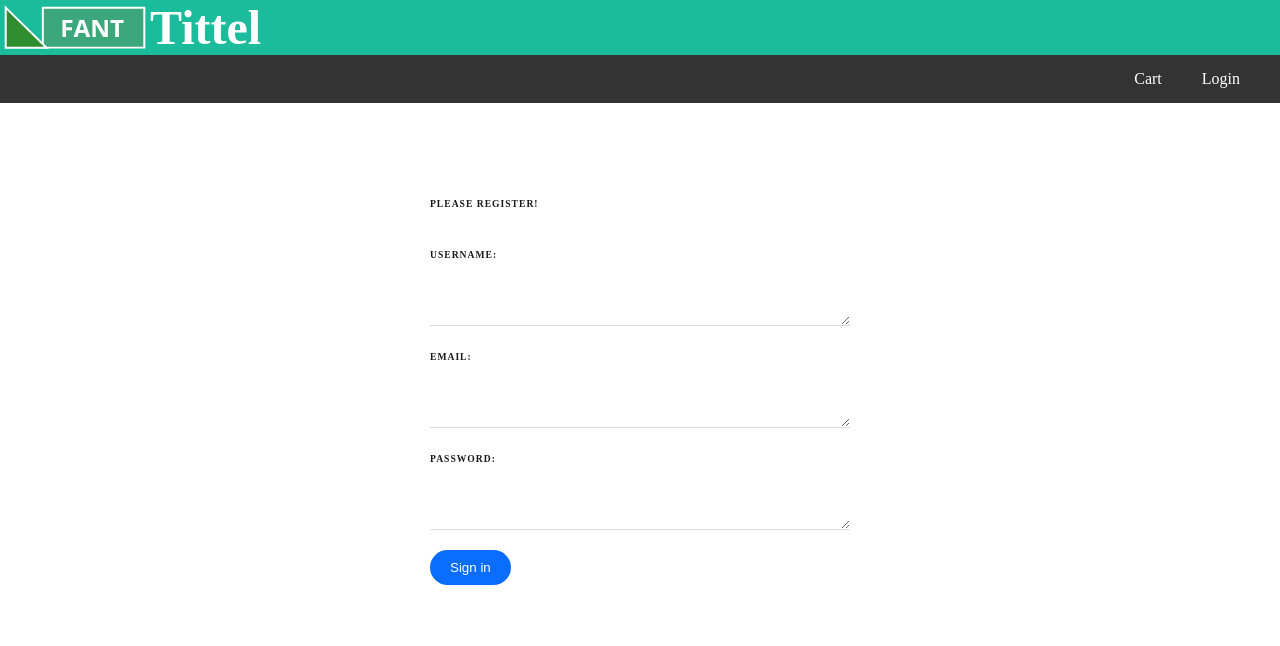
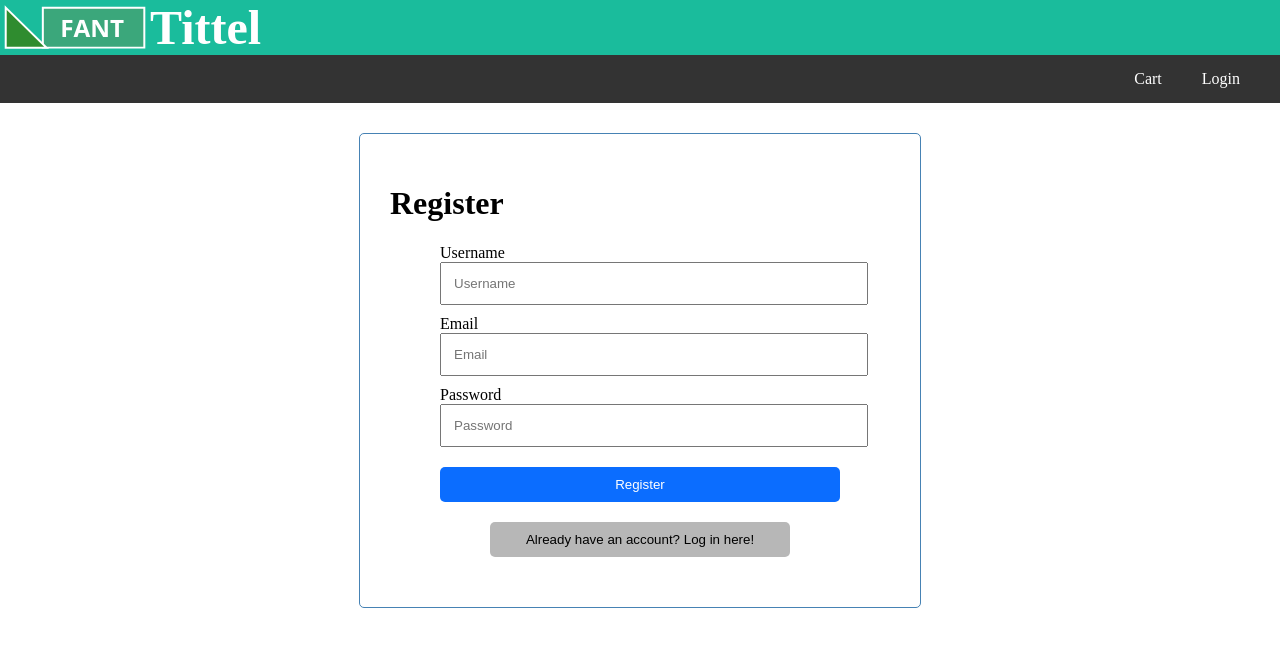
Before and after one commit to oddfjell/IDATT2105SemesterProject, a Vue app in the folder frontend/vue-full-stack-project/: page /register in a window 1280 px wide. Shown: the top 646 px of the page. Built offline with nearby package versions, Linux system fonts and the light colour scheme.

Commit message:
Updated registerpage to use form and inputcomponents

```diff
--- a/frontend/vue-full-stack-project/src/views/RegisterPageView.vue
+++ b/frontend/vue-full-stack-project/src/views/RegisterPageView.vue
@@ -1,31 +1,53 @@
 <template>
-  <div id="registerField" class="registerField">
-    <div id="registerLabel" class="registerLabel">
-      <label>Please register!</label>
-    </div>
-    <div id="username">
-      <label id="usernameLabel" class="registerLabel">Username:</label>
-      <textarea v-model="user.username" id="username" class="registerTextarea" @input="onInputUsername"></textarea>
-    </div>
-    <div id="email">
-      <label id="emailLabel" class="registerLabel">Email:</label>
-      <textarea v-model="user.email" id="email" class="registerTextarea" @input="onInputEmail"></textarea>
-    </div>
-    <div id="password">
-      <label id="passwordLabel" class="registerLabel">Password: </label>
-      <textarea v-model="user.password" id="password" class="registerTextarea" @input="onInputPassword"></textarea>
-      <button v-on:click="handleRegisterClick" id="registerbutton" class="registerButton">Sign in</button>
-    </div>
-    <div>
-      <p class="errorText">{{errorText}}</p>
+  <div class="container">
+    <h1>Register</h1>
+    <form id="loginField" class="loginField" @submit.prevent="submit">
+      <BaseInput
+          v-model="user.username"
+          :modelValue="user.username"
+          :error="errors.username"
+          @input="onInputUsername"
+          label="Username"
+          type="text"
+          class="field"
+      />
+      <BaseInput
+      v-model="user.email"
+      :modelValue="user.email"
+      :error="errors.email"
+      @input="onInputEmail"
+      label="Email"
+      type="email"
+      class="field"
+      />
+      <BaseInput
+          v-model="user.password"
+          :modelValue="user.password"
+          :error="errors.password"
+          @input="onInputPassword"
+          label="Password"
+          type="password"
+          class="field"
+      />
+      <div class="Btn">
+        <button id="registerBtn" v-on:click="handleRegisterClick" type="submit">Register</button>
+      </div>
+    </form>
+    <div class="Btn">
+      <button id="loginBtn" @click="onLogin" >Already have an account? Log in here!</button>
     </div>
   </div>
 </template>
 
 <script>
 import setUserService from "@/services/setUserService";
+import BaseInput from "@/components/Form/Input.vue";
+import { useField, useForm } from "vee-validate";
+import { string, object } from "yup";
+import router from "@/router";
 export default {
   name: "RegisterPageView.vue",
+  components: {BaseInput},
   data() {
     return {
       user: {
@@ -38,68 +60,78 @@ export default {
   },
   methods: {
     onInputUsername(username) {
-      this.user.username = username.target.value;
+      this.username = username.target.value;
       //this.$store.commit("UPDATE_NAME", e.target.value);
     },
     onInputEmail(email) {
-      this.user.email = email.target.value;
+      this.email = email.target.value;
     },
     onInputPassword(password) {
-      this.user.password = password.target.value;
+      this.password = password.target.value;
     },
-    async handleRegisterClick() {
-      //TODO let clean = DOMPurify.sanitize(dirty);  https://github.com/cure53/DOMPurify
-      if(this.user.username === ""){//undefined
-        this.errorText = "You must type a username to register"
-      } else if(this.user.email === ""){
-        this.errorText = "You must type a email to register"
-      } else if(this.user.password === ""){
-        this.errorText = "You must type a password to register"
-      }else{
-        //sett session tid og lagre bruker og session i store
-        await setUserService.methods.sendUserRegister(this.user);
-        //TODO feil innlogging
-      }
-    },
-  },//TODO lag template for register med de samme attributene
-}
+    onLogin(){
+      router.push("/login")
+    }
+  },
+  setup() {
+    const validationSchema = object({
+      username: string("Wrong format").required("Cannot be empty"),
+      email: string("Wrong format").email("Please enter a valid email").required("Cannot be empty"),
+      password: string("Wrong format").required("Cannot be empty"),
+    });
+    const {handleSubmit, errors} = useForm({
+      validationSchema,
+    });
+    const {value: username} = useField("username");
+    const {value: email} = useField("email");
+    const {value: password} = useField("password");
+    const submit = handleSubmit((values) => {
+      setUserService.methods.sendUserLogin(values)
+    });
+    return {
+      username,
+      email,
+      password,
+      errors,
+      submit,
+    };
+  }
+  }
 </script>
 
 <style scoped>
-.registerField{
-  max-width: 420px;
-  margin: 30px auto;
-  background: white;
-  text-align: left;
-  padding: 40px;
-  border-radius: 10px;
+.field{
+  display: block;
+  width: 80%;
+  margin: 10px auto;
 }
-.registerLabel{
-  color: #1b1a1a;
-  display: inline-block;
-  margin: 25px 0 15px;
-  font-size: 0.6em;
-  text-transform: uppercase;
-  letter-spacing: 1px;
-  font-weight: bold;
+
+.Btn{
+  margin: 20px auto;
+  text-align: center;
 }
-.registerTextarea{
-  display: block;
-  padding: 10px 6px;
-  width: 100%;
-  box-sizing: border-box;
-  border: none;
-  border-bottom: 1px solid #ddd;
-  color: #555;
-  height: auto;
-  max-width: 100%;
-}
-.registerButton{
+#registerBtn{
   background: #0b6dff;
   border: 0;
   padding: 10px 20px;
-  margin-top: 20px;
+  width: 80%;
   color: white;
-  border-radius: 20px;
+  border-radius: 5px;
+}
+#loginBtn{
+  background: #b7b7b7;
+  border: 0;
+  padding: 10px 20px;
+  width: 60%;
+  color: black;
+  border-radius: 5px;
+}
+#loginBtn:hover{
+  background-color: #4169a8;
+  cursor: pointer;
+}
+#registerBtn:hover{
+  background-color: #d0cece;
+  cursor: pointer;
 }
 </style>
```
